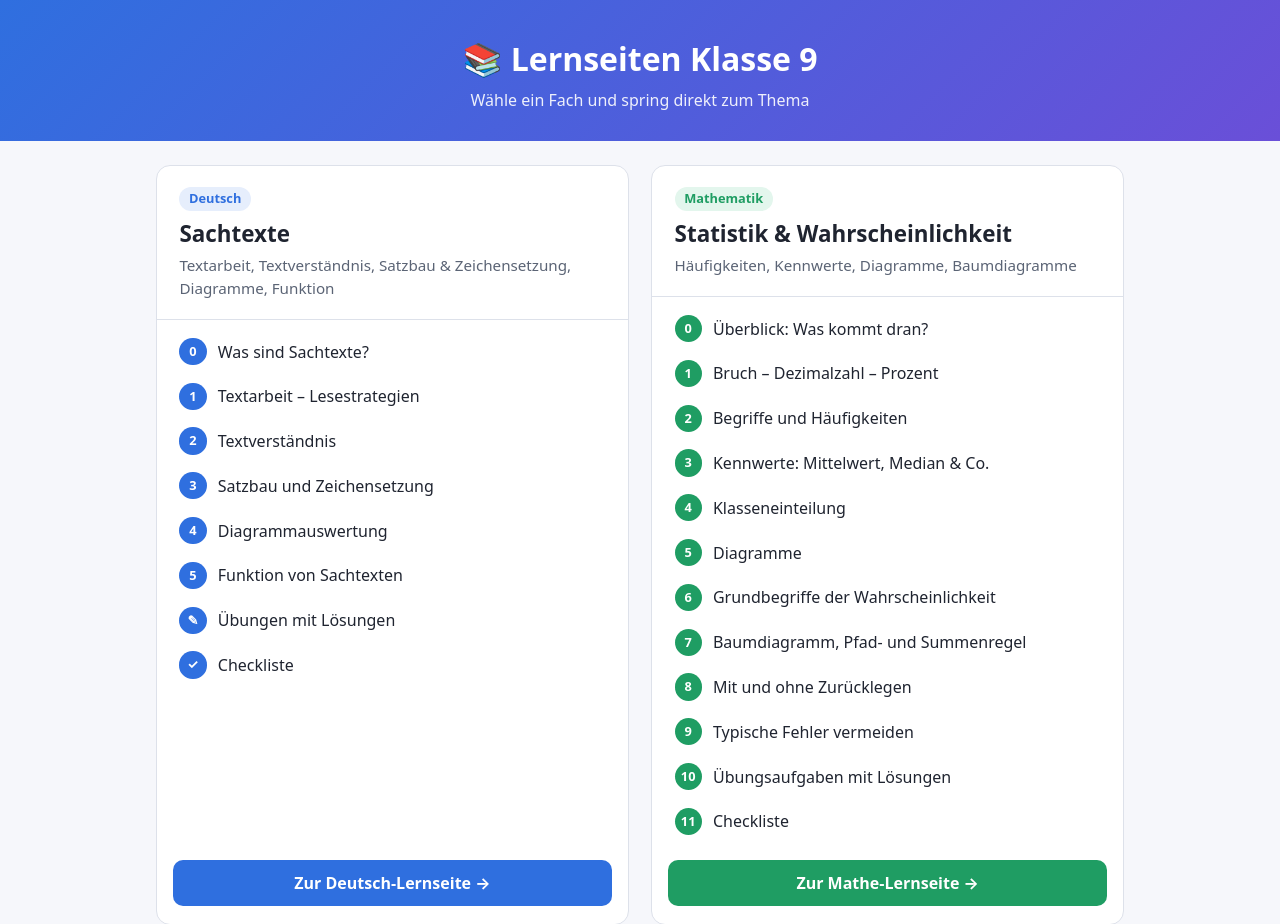
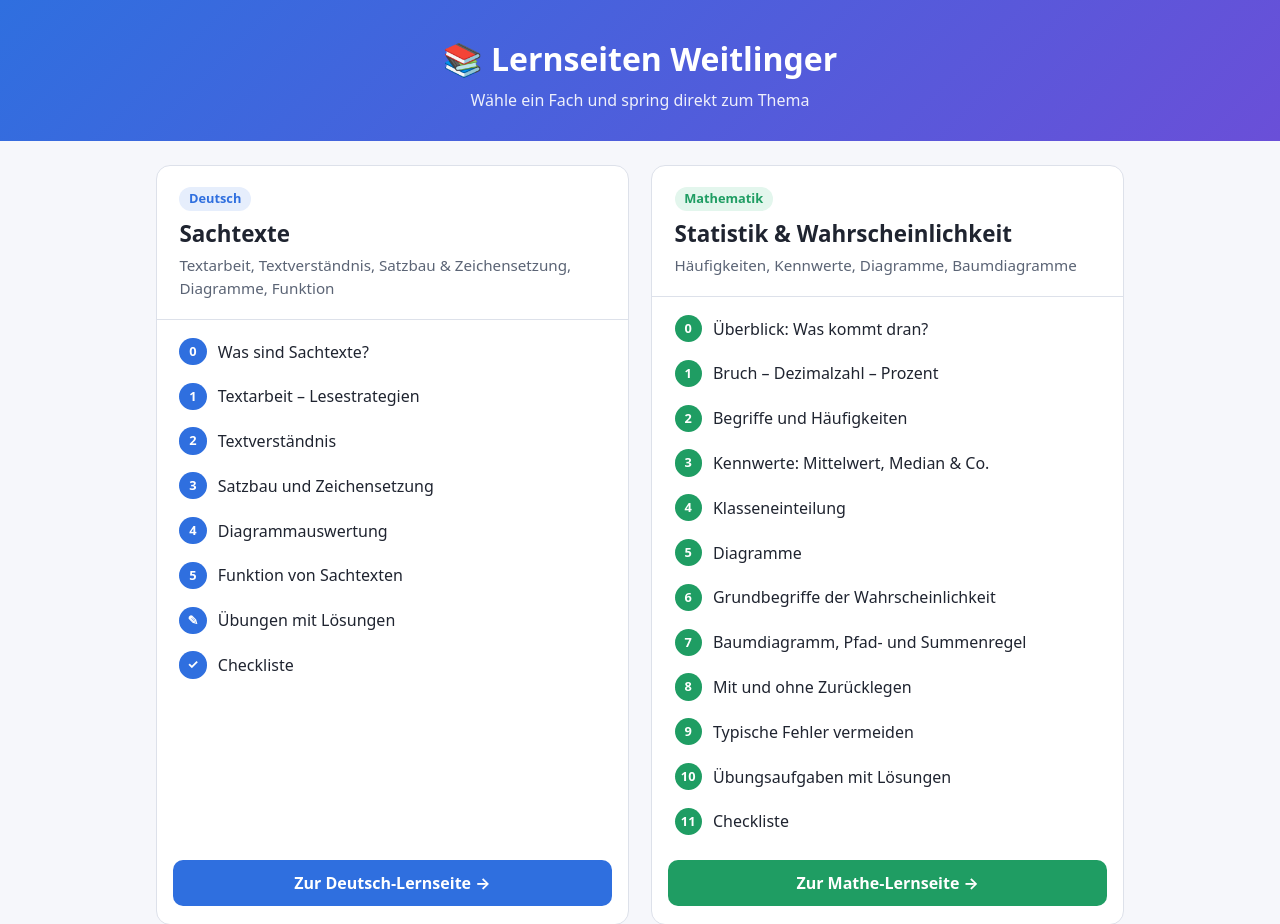
Before and after one commit to renegenzmehr/weitlinger, a plain HTML site: page index.html in a window 1280 px wide. Shown: the top 924 px of the page. Drawn offline with Linux system fonts and the light colour scheme.

Commit message:
Update index.html

```diff
--- a/index.html
+++ b/index.html
@@ -52,7 +52,7 @@
 <body>
 
 <header>
-  <h1>📚 Lernseiten Klasse 9</h1>
+  <h1>📚 Lernseiten Weitlinger</h1>
   <p>Wähle ein Fach und spring direkt zum Thema</p>
 </header>
 
```
